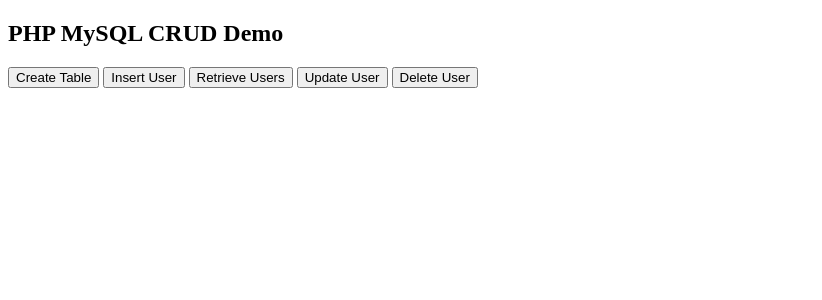
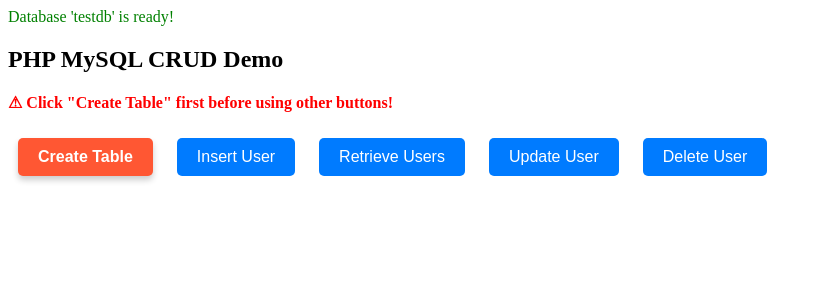
Before and after one commit to han-nwin/study-group-matcher, a PHP site: page /home.php in a window 1280 px wide. Shown: the top 300 px of the page, without its empty margins (0-822 px from the left). Run offline with PHP 8.4, Linux system fonts and the light colour scheme.

Commit message:
add some basic funtionalities

```diff
--- a/home.php
+++ b/home.php
@@ -4,13 +4,24 @@ $username = "root";
 $password = ""; // Change if necessary
 $dbname = "testdb";
 
-// Create connection
-$conn = new mysqli($servername, $username, $password, $dbname);
+// Connect to MySQL (without specifying a database)
+$conn = new mysqli($servername, $username, $password);
 
 // Check connection
 if ($conn->connect_error) {
     die("Connection failed: " . $conn->connect_error);
 }
+
+// Create the database if it doesn't exist
+$sql = "CREATE DATABASE IF NOT EXISTS $dbname";
+if ($conn->query($sql) === TRUE) {
+    echo "<p style='color: green;'>Database '$dbname' is ready!</p>";
+} else {
+    echo "<p style='color: red;'>Error creating database: " . $conn->error . "</p>";
+}
+
+// Now connect to the newly created database
+$conn->select_db($dbname);
 
 // Handle Button Actions
 if ($_SERVER["REQUEST_METHOD"] == "POST") {
@@ -26,8 +37,8 @@ if ($_SERVER["REQUEST_METHOD"] == "POST") {
             echo "<p style='color: red;'>Error creating table: " . $conn->error . "</p>";
         }
     } elseif (isset($_POST["insert_user"])) {
-        $name = "John Doe";
-        $email = "john.doe@example.com";
+        $name = "Han Nguyen";
+        $email = "han.nwin@example.com";
         $sql = "INSERT INTO users (name, email) VALUES ('$name', '$email')";
         if ($conn->query($sql) === TRUE) {
             echo "<p style='color: green;'>New user added!</p>";
@@ -47,8 +58,8 @@ if ($_SERVER["REQUEST_METHOD"] == "POST") {
             echo "<p style='color: red;'>No users found.</p>";
         }
     } elseif (isset($_POST["update_user"])) {
-        $newName = "John Smith";
-        $sql = "UPDATE users SET name='$newName' WHERE email='john.doe@example.com'";
+        $newName = "NAH NEYUGN";
+        $sql = "UPDATE users SET name='$newName' WHERE email='han.nwin@example.com'";
         if ($conn->query($sql) === TRUE) {
             echo "<p style='color: green;'>User updated successfully!</p>";
         } else {
@@ -72,9 +83,41 @@ $conn->close();
 <html>
 <head>
     <title>PHP MySQL Demo</title>
+    <style>
+        /* General Button Styles */
+        button {
+            font-size: 16px;
+            padding: 10px 20px;
+            margin: 10px;
+            border: none;
+            cursor: pointer;
+            border-radius: 5px;
+        }
+
+        /* Make "Create Table" Button Stand Out */
+        button[name="create_table"] {
+            background-color: #ff5733; /* Bright red-orange */
+            color: white;
+            font-weight: bold;
+            box-shadow: 0px 4px 6px rgba(0, 0, 0, 0.2);
+        }
+
+        /* Other Buttons */
+        button:not([name="create_table"]) {
+            background-color: #007bff; /* Standard blue */
+            color: white;
+        }
+
+        /* Hover Effect */
+        button:hover {
+            opacity: 0.8;
+        }
+    </style>
 </head>
 <body>
     <h2>PHP MySQL CRUD Demo</h2>
+    <p style="color: red; font-weight: bold;">⚠ Click "Create Table" first before using other buttons!</p>
+
     <form method="post">
         <button type="submit" name="create_table">Create Table</button>
         <button type="submit" name="insert_user">Insert User</button>
```
Also changed, not shown: index.php (+34 -4 lines).
